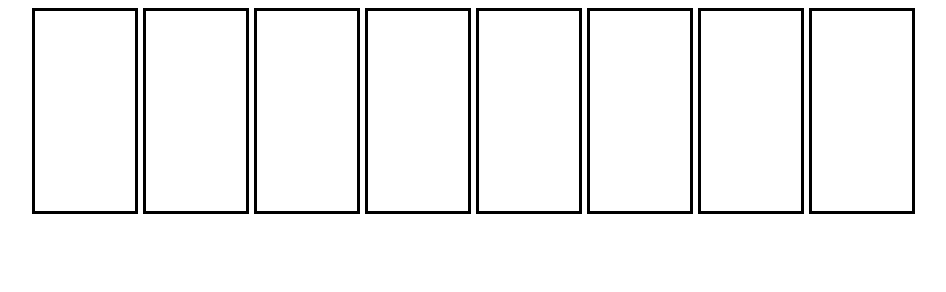
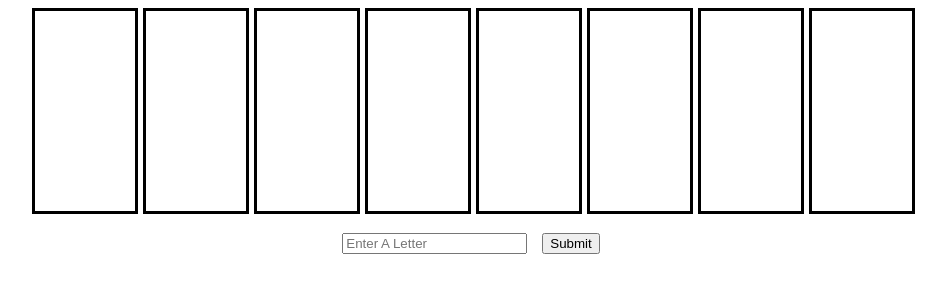
Before and after one commit to ChrisJorge/SBA3, a plain HTML site: page index.html in a window 1280 px wide. Shown: the whole page, without its empty margins (169-1115 px from the left). Drawn offline with Linux system fonts and the light colour scheme.

Commit message:
Created Input field and submit button in html

```diff
--- a/index.html
+++ b/index.html
@@ -13,6 +13,10 @@
         <div id = 'wordContainer'>
 
         </div>
+        <div class="inputContainer">
+            <input type="search" maxlength="1" placeholder="Enter A Letter">
+            <button class = 'btn'>Submit</button>
+        </div>
         <script src="./app.js" async defer></script>
     </body>
 </html>
--- a/style.css
+++ b/style.css
@@ -11,3 +11,13 @@
     border: solid black;
     margin-left: 5px;
 }
+
+.inputContainer{
+    margin-top: 25px;
+    display: flex;
+    justify-content: center;
+}
+
+.btn{
+    margin-left: 15px;
+}
```
